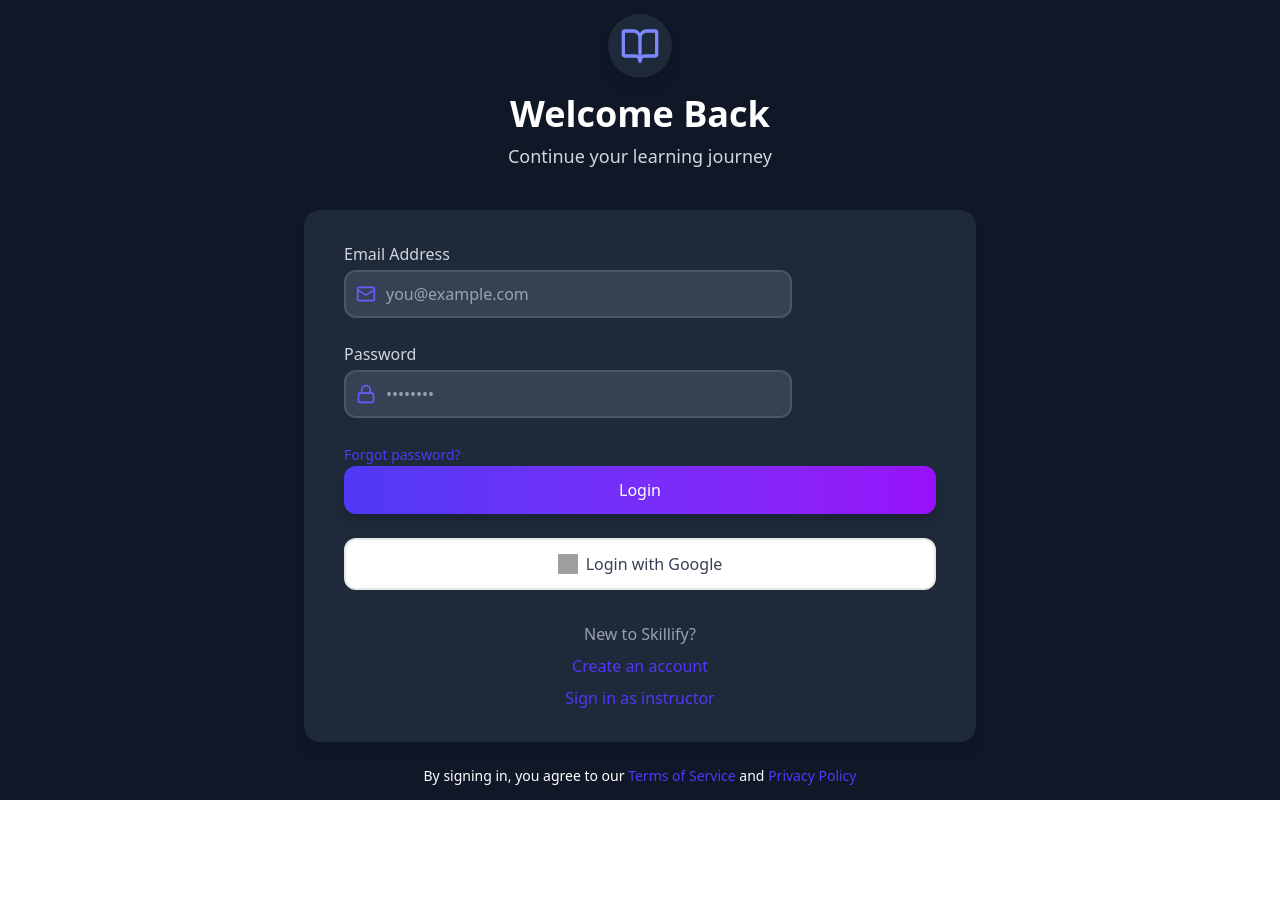
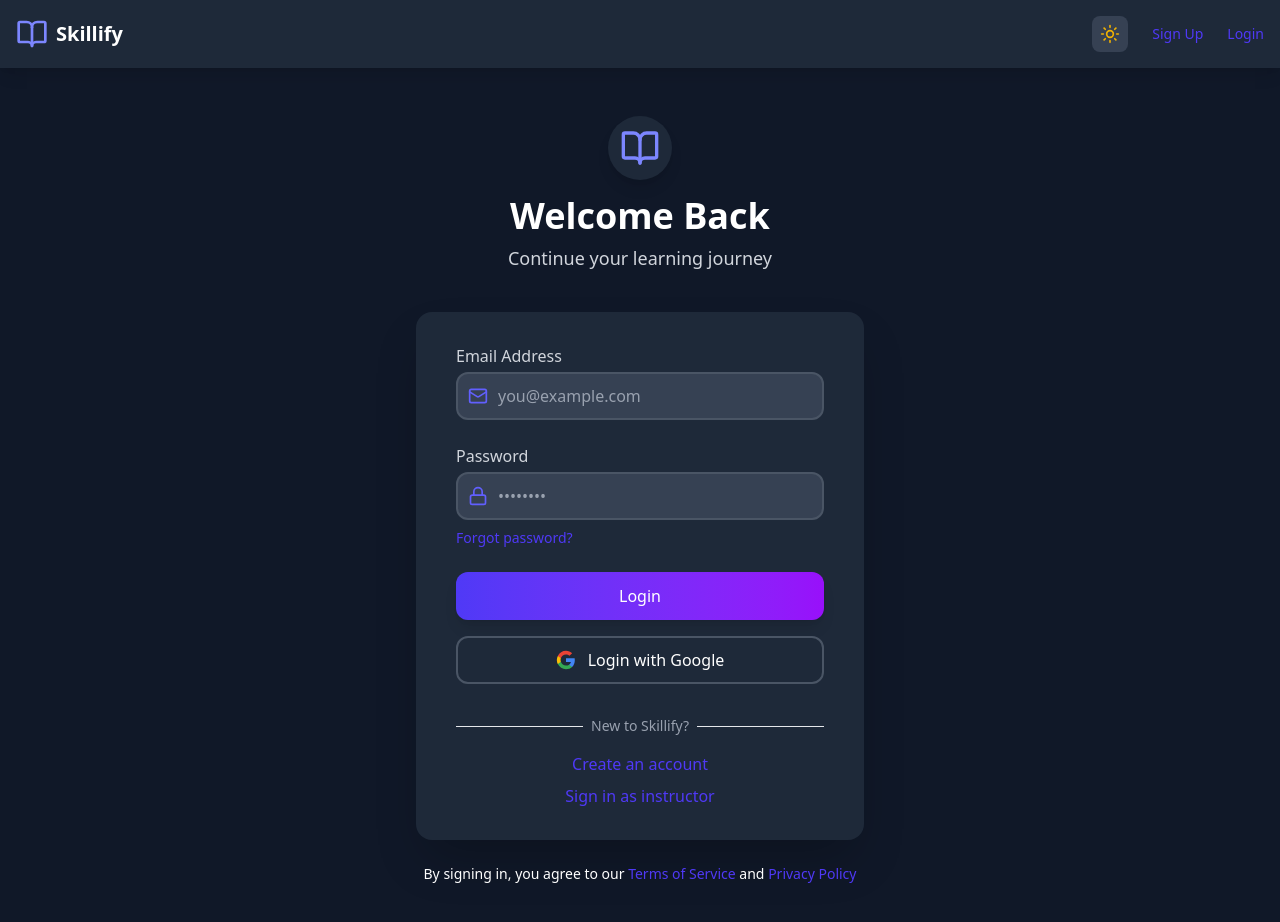
Before and after one commit to priyanjal1234/Skillify, a React (Vite) app: page /login/student in a window 1280 px wide. Shown: the top 922 px of the page. Before the commit the page ends 800 px from the top, so only its background shows below. Built offline with nearby package versions, Linux system fonts and the light colour scheme; no server answers; grey boxes are pictures that could not be loaded.

Commit message:
Updated Login components

```diff
--- a/src/components/InstructorLogin.jsx
+++ b/src/components/InstructorLogin.jsx
@@ -1,5 +1,6 @@
 import React, { useContext } from "react";
 import { ThemeDataContext } from "../context/ThemeContext";
+import Navbar from "./Navbar";
 import { BookOpen, Mail, Lock } from "lucide-react";
 import FormField from "./FormField";
 import { Link, useNavigate } from "react-router-dom";
@@ -13,6 +14,7 @@ import { setLoggedin } from "../redux/reducers/UserReducer";
 
 const InstructorLogin = () => {
   let { darkMode } = useContext(ThemeDataContext);
+
   let dispatch = useDispatch();
   let navigate = useNavigate();
 
@@ -46,39 +48,39 @@ const InstructorLogin = () => {
     }
   }
 
-  async function handleGoogleLogin() {
-    try {
-      window.open("https://skillify-backend.onrender.com/api/users/google", "_self");
-      dispatch(setLoggedin(true));
-    } catch (error) {
-      toast.error(
-        error instanceof Error ? error.message : "Error logging with Google"
-      );
-    }
-  }
-
   return (
     <div
       className={`${
         darkMode ? "bg-gray-900 text-white" : "bg-indigo-100 text-gray-900"
-      } min-h-screen flex items-center justify-center px-4 sm:px-6 lg:px-8`}
+      } min-h-screen`}
     >
-      <div className="w-full max-w-lg sm:max-w-xl md:max-w-2xl lg:max-w-3xl">
+      <Navbar />
+
+      <div className="py-12 px-4 sm:px-6 lg:px-8 flex items-center justify-center">
+        <div className="max-w-md w-full">
           {/* Logo & Welcome Message */}
-        <div className="text-center mb-8">
+          <div className="text-center mb-10">
             <div className="flex justify-center mb-4">
               <div
                 className={`${
                   darkMode ? "bg-gray-800" : "bg-white"
                 } p-3 rounded-full shadow-lg`}
               >
-              <BookOpen className={`h-12 w-12 ${darkMode ? "text-indigo-400" : "text-indigo-600"}`} />
+                <BookOpen
+                  className={`h-10 w-10 ${
+                    darkMode ? "text-indigo-400" : "text-indigo-600"
+                  }`}
+                />
               </div>
             </div>
-          <h2 className="text-2xl sm:text-3xl md:text-4xl font-extrabold mb-2">
+            <h2 className="text-4xl font-extrabold mb-2">
               Welcome Back (Instructor)
             </h2>
-          <p className={`${darkMode ? "text-gray-300" : "text-gray-600"} text-sm sm:text-lg`}>
+            <p
+              className={`${
+                darkMode ? "text-gray-300" : "text-gray-600"
+              } text-lg`}
+            >
               Continue your teaching journey
             </p>
           </div>
@@ -87,7 +89,7 @@ const InstructorLogin = () => {
           <div
             className={`${
               darkMode ? "bg-gray-800 text-white" : "bg-white text-gray-900"
-          } py-6 sm:py-8 px-6 sm:px-10 shadow-2xl rounded-lg md:rounded-2xl`}
+            } py-8 px-10 shadow-2xl rounded-2xl`}
           >
             <form onSubmit={handleLoginSubmit} className="space-y-6">
               <FormField
@@ -121,41 +123,41 @@ const InstructorLogin = () => {
 
               <div>
                 <SubmitBtn btnText="Login" />
-              <button
-                type="button"
-                onClick={handleGoogleLogin}
-                className={`w-full h-12 flex items-center justify-center space-x-3 border-2 rounded-lg transition duration-200
-                  ${
-                    darkMode
-                      ? "border-gray-600 bg-gray-800 text-white hover:bg-gray-700"
-                      : "border-gray-200 bg-white text-gray-700 hover:bg-gray-50"
-                  }`}
-              >
-                <img src="/google-logo.svg" alt="Google" className="h-5 w-5" />
-                <span className="font-medium">Login with Google</span>
-              </button>
               </div>
             </form>
 
-          {/* Signup Links */}
+            {/* Signup Link */}
             <div className="mt-8 text-center">
               <div className="relative">
                 <div className="absolute inset-0 flex items-center">
                   <div className="w-full border-t border-gray-200 dark:border-gray-600"></div>
                 </div>
                 <div className="relative flex justify-center text-sm">
-                <span className={`${darkMode ? "bg-gray-800 text-gray-400" : "bg-white text-gray-500"} px-2`}>
+                  <span
+                    className={`${
+                      darkMode
+                        ? "bg-gray-800 text-gray-400"
+                        : "bg-white text-gray-500"
+                    } px-2`}
+                  >
                     New to Skillify?
                   </span>
                 </div>
               </div>
               <div className="flex flex-col">
-              <Link to={"/register/instructor"} className="mt-4 text-indigo-600 hover:text-indigo-500 font-medium">
+                <Link
+                  to={"/register/instructor"}
+                  className="mt-4 inline-block text-indigo-600 hover:text-indigo-500 font-medium"
+                >
                   Sign Up as Instructor
                 </Link>
-              <Link to={"/login/student"} className="mt-2 text-indigo-600 hover:text-indigo-500 font-medium">
-                Sign in as Student
+                <Link
+                  to={"/login/student"}
+                  className="mt-2 inline-block text-indigo-600 hover:text-indigo-500 font-medium"
+                >
+                  Sign in as student
                 </Link>
+              </div>
             </div>
           </div>
         </div>
--- a/src/components/StudentLogin.jsx
+++ b/src/components/StudentLogin.jsx
@@ -1,4 +1,5 @@
 import React, { useContext, useEffect, useState } from "react";
+import Navbar from "./Navbar";
 import { BookOpen, Lock, Mail } from "lucide-react";
 import { Link, useLocation, useNavigate } from "react-router-dom";
 import { ThemeDataContext } from "../context/ThemeContext";
@@ -17,6 +18,7 @@ const StudentLogin = () => {
 
   let dispatch = useDispatch();
   let navigate = useNavigate();
+
   let location = useLocation();
 
   useEffect(() => {
@@ -75,42 +77,55 @@ const StudentLogin = () => {
 
   function handleGoogleLogin() {
     try {
-      window.open("https://skillify-backend.onrender.com/api/users/google", "_self");
-      dispatch(setLoggedin(true));
+      window.open("http://localhost:3000/api/users/google", "_self");
     } catch (error) {
       toast.error(
-        error instanceof Error ? error.message : "Error logging in with Google"
+        error instanceof Error ? error.message : "Error logging with google"
       );
     }
   }
 
   return (
-    <div className={`min-h-screen flex items-center justify-center px-4 sm:px-6 lg:px-8
-      ${darkMode ? "bg-gray-900 text-white" : "bg-indigo-100 text-gray-900"}
-    `}>
-      <div className="w-full max-w-md sm:max-w-lg md:max-w-xl lg:max-w-2xl">
+    <div
+      className={`${
+        darkMode ? "bg-gray-900 text-white" : "bg-indigo-100 text-gray-900"
+      } min-h-screen`}
+    >
+      <Navbar />
 
-        {/* Header Section */}
+      <div className="py-12 px-4 sm:px-6 lg:px-8 flex items-center justify-center">
+        <div className="max-w-md w-full">
+          {/* Logo & Welcome Message */}
           <div className="text-center mb-10">
             <div className="flex justify-center mb-4">
-            <div className={`p-3 rounded-full shadow-lg
-              ${darkMode ? "bg-gray-800" : "bg-white"}
-            `}>
-              <BookOpen className={`h-10 w-10
-                ${darkMode ? "text-indigo-400" : "text-indigo-600"}
-              `} />
+              <div
+                className={`${
+                  darkMode ? "bg-gray-800" : "bg-white"
+                } p-3 rounded-full shadow-lg`}
+              >
+                <BookOpen
+                  className={`h-10 w-10 ${
+                    darkMode ? "text-indigo-400" : "text-indigo-600"
+                  }`}
+                />
               </div>
             </div>
-          <h2 className="text-3xl sm:text-4xl font-extrabold mb-2">Welcome Back</h2>
-          <p className={`${darkMode ? "text-gray-300" : "text-gray-600"} text-lg`}>
+            <h2 className="text-4xl font-extrabold mb-2">Welcome Back</h2>
+            <p
+              className={`${
+                darkMode ? "text-gray-300" : "text-gray-600"
+              } text-lg`}
+            >
               Continue your learning journey
             </p>
           </div>
 
           {/* Login Form */}
-        <div className={`py-8 px-6 sm:px-10 shadow-lg rounded-2xl
-          ${darkMode ? "bg-gray-800 text-white" : "bg-white text-gray-900"}
-        `}>
+          <div
+            className={`${
+              darkMode ? "bg-gray-800 text-white" : "bg-white text-gray-900"
+            } py-8 px-10 shadow-2xl rounded-2xl`}
+          >
             <form onSubmit={handleLoginSubmit} className="space-y-6">
               <FormField
                 label="Email Address"
@@ -122,6 +137,7 @@ const StudentLogin = () => {
                 handleChange={handleChange}
                 error={errors.email}
               />
+              <div>
                 <FormField
                   label="Password"
                   icon={Lock}
@@ -132,42 +148,98 @@ const StudentLogin = () => {
                   handleChange={handleChange}
                   error={errors.password}
                 />
-            <Link to={"/forgot-password"} className="text-sm text-indigo-600 dark:text-indigo-400 hover:text-indigo-500">
+                <Link
+                  to={"/forgot-password"}
+                  className="text-sm text-indigo-600 mt-2 block dark:text-indigo-400 hover:text-indigo-500"
+                >
                   Forgot password?
                 </Link>
+              </div>
 
-            <SubmitBtn btnText="Login" loading = {loading} />
+              <div>
+                <SubmitBtn btnText="Login" />
 
-            {/* Google Login Button */}
                 <button
                   type="button"
                   onClick={handleGoogleLogin}
-              className="w-full flex items-center justify-center py-3 border-2 rounded-xl mt-4 transition duration-200
-                dark:border-gray-600 dark:bg-gray-800 dark:text-white dark:hover:bg-gray-700
-                border-gray-200 bg-white text-gray-700 hover:bg-gray-50"
+                  className={`w-full h-12 mb-8 mt-4 flex items-center justify-center space-x-3 border-2 rounded-xl transition duration-200
+    ${
+      darkMode
+        ? "border-gray-600 bg-gray-800 text-white hover:bg-gray-700"
+        : "border-gray-200 bg-white text-gray-700 hover:bg-gray-50"
+    }`}
                 >
-              <img src="https://www.svgrepo.com/show/303108/google-icon-logo.svg" className="h-5 w-5 mr-2" alt="Google Logo" />
-              <span>Login with Google</span>
+                  <svg className="h-5 w-5" viewBox="0 0 24 24">
+                    <path
+                      d="M22.56 12.25c0-.78-.07-1.53-.2-2.25H12v4.26h5.92c-.26 1.37-1.04 2.53-2.21 3.31v2.77h3.57c2.08-1.92 3.28-4.74 3.28-8.09z"
+                      fill="#4285F4"
+                    />
+                    <path
+                      d="M12 23c2.97 0 5.46-.98 7.28-2.66l-3.57-2.77c-.98.66-2.23 1.06-3.71 1.06-2.86 0-5.29-1.93-6.16-4.53H2.18v2.84C3.99 20.53 7.7 23 12 23z"
+                      fill="#34A853"
+                    />
+                    <path
+                      d="M5.84 14.09c-.22-.66-.35-1.36-.35-2.09s.13-1.43.35-2.09V7.07H2.18C1.43 8.55 1 10.22 1 12s.43 3.45 1.18 4.93l2.85-2.22.81-.62z"
+                      fill="#FBBC05"
+                    />
+                    <path
+                      d="M12 5.38c1.62 0 3.06.56 4.21 1.64l3.15-3.15C17.45 2.09 14.97 1 12 1 7.7 1 3.99 3.47 2.18 7.07l3.66 2.84c.87-2.6 3.3-4.53 6.16-4.53z"
+                      fill="#EA4335"
+                    />
+                  </svg>
+                  <span className="font-medium">
+                    {darkMode ? "Login with Google" : "Login with Google"}
+                  </span>
                 </button>
+              </div>
             </form>
 
-          {/* Sign Up & Instructor Login */}
+            {/* Signup Link */}
             <div className="mt-8 text-center">
-            <p className={`${darkMode ? "text-gray-400" : "text-gray-500"}`}>New to Skillify?</p>
-            <Link to="/register/student" className="text-indigo-600 hover:text-indigo-500 font-medium block mt-2">
+              <div className="relative">
+                <div className="absolute inset-0 flex items-center">
+                  <div className="w-full border-t border-gray-200 dark:border-gray-600"></div>
+                </div>
+                <div className="relative flex justify-center text-sm">
+                  <span
+                    className={`${
+                      darkMode
+                        ? "bg-gray-800 text-gray-400"
+                        : "bg-white text-gray-500"
+                    } px-2`}
+                  >
+                    New to Skillify?
+                  </span>
+                </div>
+              </div>
+              <div className="flex flex-col">
+                <Link
+                  to={"/register/student"}
+                  className="mt-4 inline-block text-indigo-600 hover:text-indigo-500 font-medium"
+                >
                   Create an account
                 </Link>
-            <Link to="/login/instructor" className="text-indigo-600 hover:text-indigo-500 font-medium block mt-2">
+                <Link
+                  to={"/login/instructor"}
+                  className="mt-2 inline-block text-indigo-600 hover:text-indigo-500 font-medium"
+                >
                   Sign in as instructor
                 </Link>
+              </div>
             </div>
           </div>
 
           {/* Terms and Conditions */}
           <div className="mt-6 text-center text-sm">
             By signing in, you agree to our{" "}
-          <a href="#" className="text-indigo-600 hover:text-indigo-500">Terms of Service</a> and{" "}
-          <a href="#" className="text-indigo-600 hover:text-indigo-500">Privacy Policy</a>
+            <a href="#" className="text-indigo-600 hover:text-indigo-500">
+              Terms of Service
+            </a>{" "}
+            and{" "}
+            <a href="#" className="text-indigo-600 hover:text-indigo-500">
+              Privacy Policy
+            </a>
+          </div>
         </div>
       </div>
     </div>
```
Lines whose indentation alone changed are shown as unchanged.
